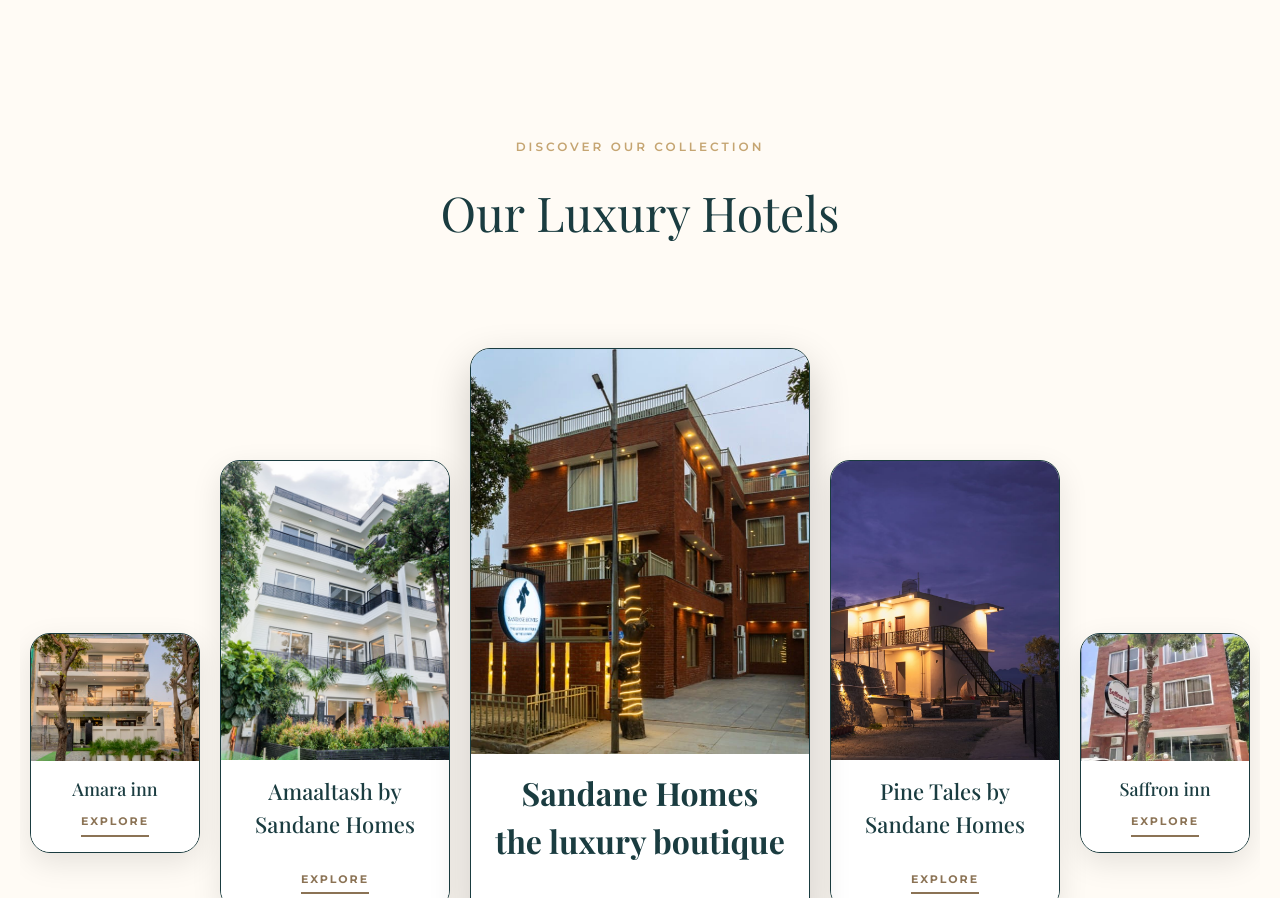
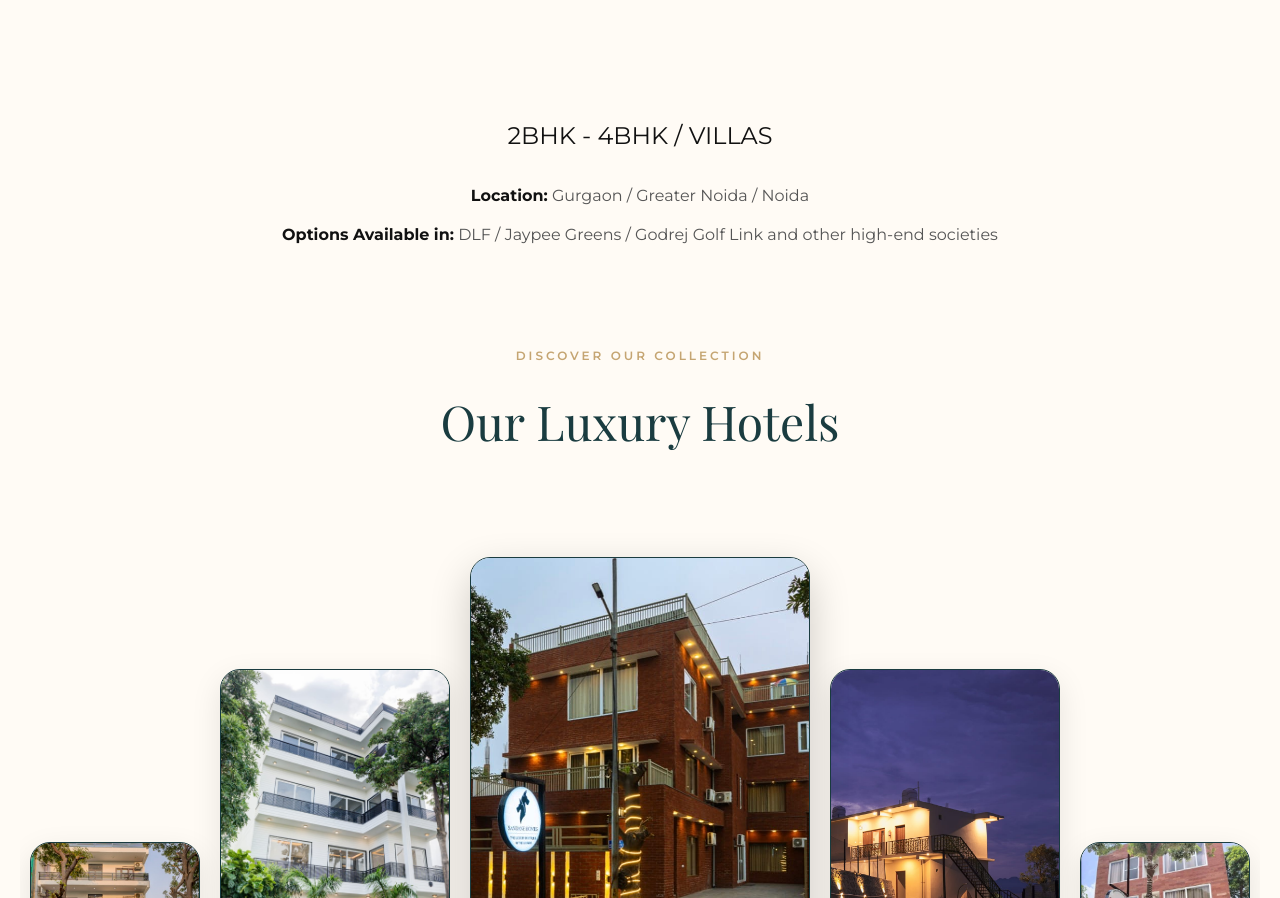
Before and after one commit to viratco/sandanehomes, a React (Vite) app: page / in a window 1280 px wide. Shown: the part 1874-2772 px from the top of the page. Built offline with nearby package versions, Linux system fonts and the light colour scheme; a web font is replaced by a local one.

Commit message:
feat: add luxury accommodations subtitle block to home page

```diff
--- a/src/components/pages/Home.jsx
+++ b/src/components/pages/Home.jsx
@@ -17,6 +17,24 @@ const Home = () => {
             <Header />
             <Hero />
             <LuxurySection />
+
+            {/* Added as requested by user to look like Catarina's subtitle */}
+            <div style={{ padding: '20px 20px 60px 20px', backgroundColor: '#FFFBF5', textAlign: 'center' }}>
+                <h3 style={{
+                    fontSize: '24px',
+                    color: '#111',
+                    marginBottom: '30px',
+                    fontWeight: '400'
+                }}>
+                    2BHK - 4BHK / VILLAS
+                </h3>
+
+                <div style={{ display: 'flex', flexDirection: 'column', gap: '15px', fontSize: '16px', color: '#555' }}>
+                    <p><strong style={{ color: '#111' }}>Location:</strong> Gurgaon / Greater Noida / Noida</p>
+                    <p><strong style={{ color: '#111' }}>Options Available in:</strong> DLF / Jaypee Greens / Godrej Golf Link and other high-end societies</p>
+                </div>
+            </div>
+
             <ApartmentTypes />
             <ReservationSeparator />
             <CuisineSection />
```
